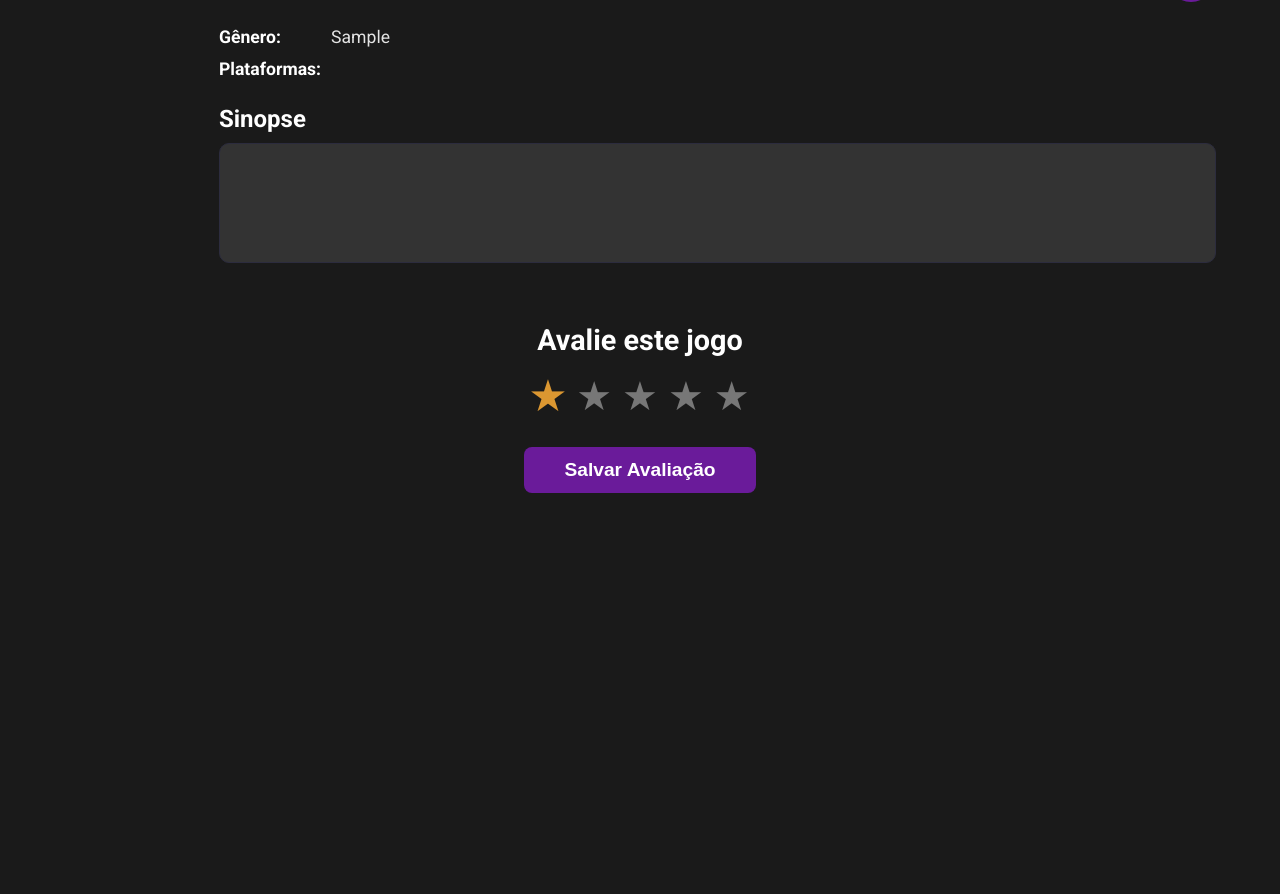
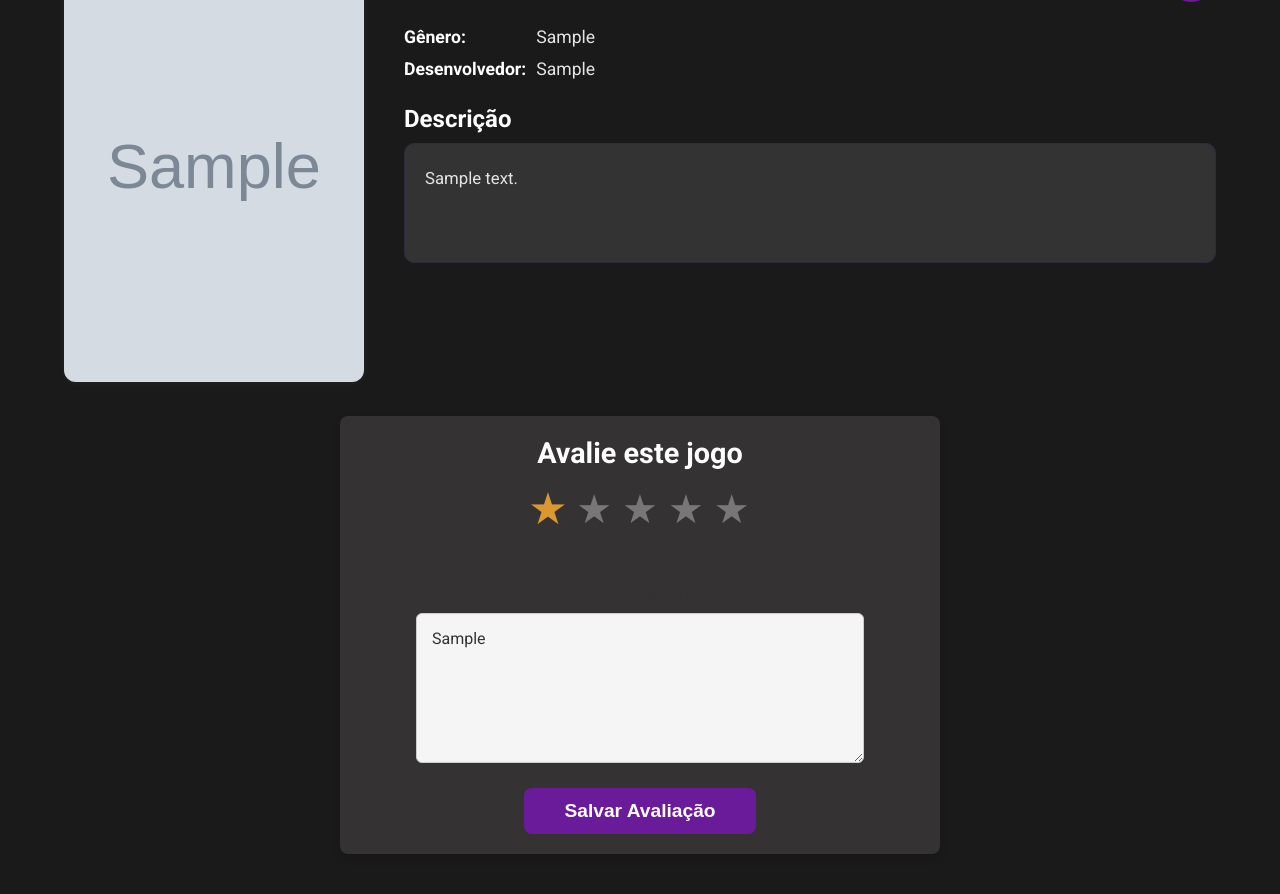
Before and after one commit to Lucascbayma/JoyScore, a Django app: page /avaliar/1/ in a window 1280 px wide. Shown: the part 210-1104 px from the top of the page. Before the commit the page ends 703 px from the top, so only its background shows below. Run offline with Django 4.2, Linux system fonts and the light colour scheme; a user stored in the database is signed in; tables that the repository leaves empty hold one stand-in row (values such as "Sample post"); grey boxes marked "Sample" are stand-in pictures.

Commit message:
Ajustando div do comentário

```diff
--- a/jogos/static/jogos/css/avaliar.css
+++ b/jogos/static/jogos/css/avaliar.css
@@ -258,3 +258,67 @@ main {
         font-size: 2rem !important;
     }
 }
+
+.comment-field {
+    margin-top: 20px;
+    margin-bottom: 20px;
+    width: 100%;
+}
+
+.comment-field label {
+    display: block;
+    font-size: 1.1em;
+    font-weight: bold;
+    margin-bottom: 8px;
+    color: #f0f0f0;
+}
+
+.comment-field label {
+    display: block;
+    font-size: 1.1em;
+    font-weight: bold;
+    margin-bottom: 8px;
+    color: #333;
+}
+
+.comment-field {
+    margin-top: 25px;
+    margin-bottom: 25px;
+    width: 100%;
+    display: flex;
+    flex-direction: column;
+    align-items: center;
+}
+
+.comment-field textarea {
+    width: 80%;
+    margin-left: auto;
+    margin-right: auto;
+    min-height: 150px;
+    padding: 15px;
+    background-color: #f5f5f5;
+    color: #333;
+    border: 1px solid #ccc;
+    border-radius: 6px;
+    box-sizing: border-box;
+    font-family: inherit;
+    font-size: 1em;
+    resize: vertical;
+    transition: border-color 0.3s ease, box-shadow 0.3s ease;
+}
+
+
+.rating-section {
+    max-width: 600px;
+    margin: 30px auto;
+    padding: 20px;
+    background-color: rgb(52, 50, 50);
+    border-radius: 8px;
+    box-shadow: 0 4px 10px rgba(0, 0, 0, 0.1);
+}
+
+.rating-form {
+    display: flex;
+    flex-direction: column;
+    align-items: center;
+}
--- a/jogos/templates/avaliar_jogo.html
+++ b/jogos/templates/avaliar_jogo.html
@@ -24,35 +24,35 @@
     <section class="game-container">
 
       <div class="cover">
-        <img src="{{ jogo.capa_url }}" alt="Capa do Jogo" id="game-cover">
+        <img src="{{jogo.background_image}}" alt="Capa do Jogo" id="game-cover">
       </div>
 
       <div class="game-info">
         <div class="title-section">
-          <h1 id="game-title">{{ jogo.titulo }}</h1>
-          <button class="add-btn" title="Adicionar à biblioteca" aria-label="Adicionar {{ jogo.titulo }} à biblioteca">
+          <h1 id="game-title">{{jogo.titulo}}</h1>
+          <button class="add-btn" title="Adicionar à biblioteca" aria-label="Adicionar {{jogo.titulo}} à biblioteca">
             <i class="fas fa-plus"></i>
           </button>
         </div>
 
         <dl class="details">
           <dt>Gênero:</dt>
-          <dd id="game-genre">{{ jogo.genero }}</dd>
+          <dd id="game-genre">{{jogo.genero}}</dd>
 
-          <dt>Plataformas:</dt>
-          <dd id="game-platforms">{{ jogo.plataformas }}</dd>
+          <dt>Desenvolvedor:</dt>
+          <dd id="game-platforms">{{jogo.desenvolvedor}}</dd>
         </dl>
 
         <div class="description">
-          <h2>Sinopse</h2>
+          <h2>Descrição</h2>
           <p id="game-description">
-            {{ jogo.sinopse }}
+            {{jogo.descricao}}
           </p>
         </div>
       </div>
     </section>
 
-    <section class="rating-section">
+      <section class="rating-section">
       {% if messages %}
         <div class="messages">
             {% for message in messages %}
@@ -65,8 +65,6 @@
 
       <form class="rating-form" method="POST">
         {% csrf_token %}
-
-        <input type="hidden" name="comentario" value="">
 
         <fieldset class="rating">
           <legend class="sr-only">Avaliação de estrelas: 1 a 5</legend>
@@ -85,13 +83,23 @@
 
           <input type="radio" id="star1" name="nota" value="1" aria-label="1 Estrela" {% if avaliacao_existente.nota == 1 %}checked{% endif %}>
           <label for="star1" class="star">★</label>
-
         </fieldset>
 
+        <div class="comment-field">
+          <label for="comment-text">Seu Comentário:</label>
+          <textarea
+            id="comment-text"
+            name="comentario"
+            rows="4"
+            placeholder="Escreva sua avaliação sobre o jogo aqui!"
+          >{{avaliacao_existente.comentario|default:''}}</textarea>
+        </div>
+
         <button type="submit" name="acao" value="salvar" class="submit-rating">Salvar Avaliação</button>
+
       </form>
+    </section>
 
-    </section>
 
   </main>
 
```
